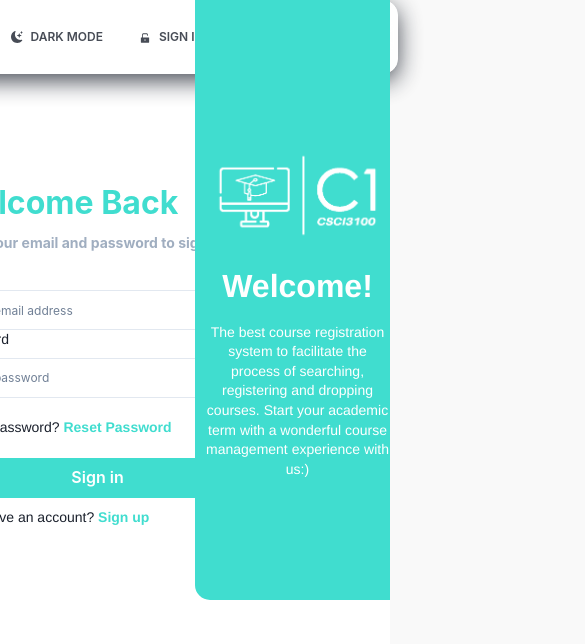
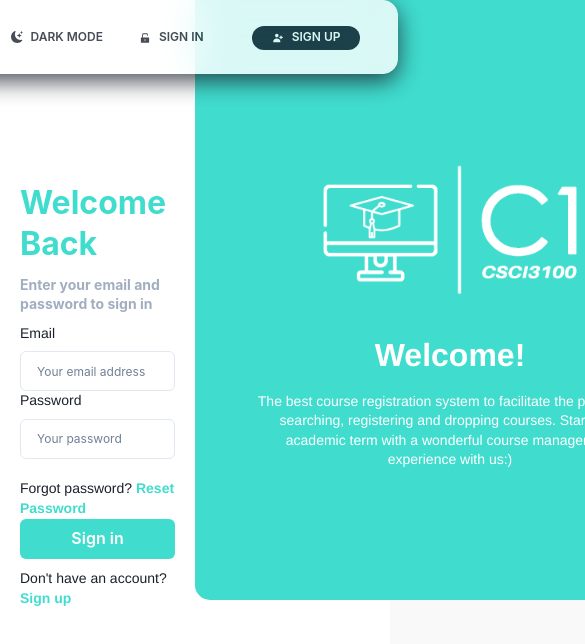
Before and after one commit to dominicchandev/CSCI3100-project, a Next.js app: page /login in a window 390 px wide. Shown: the top 644 px of the page, 585 px wide, since content can reach past the window. Built offline with nearby package versions, Linux system fonts and the light colour scheme; no server answers.

Commit message:
Login related page ui responsiveness

```diff
--- a/components/companyintro.js
+++ b/components/companyintro.js
@@ -16,9 +16,8 @@ export function CompanyIntro() {
 
     return (
         <Box
-            w="50%"
+            minW="500px"
             h="600px"
-            position="sticky"
             right="0px"
             top="0"
             pl="10px"
--- a/components/navigationbar.js
+++ b/components/navigationbar.js
@@ -35,10 +35,8 @@ export function NavigationBar(props) {
     return (
     <Box>
         <Box
-            position="sticky"
             w="600px"
             rounded="15px"
-            top="0"
             pl="10px"
             boxShadow="0px 7px 23px 0px"
             bg="white"
--- a/pages/login/changepw.js
+++ b/pages/login/changepw.js
@@ -71,8 +71,8 @@ export default function LoginPage() {
     };
 
     return (
-        <Flex>
-                <Box w="50%" h='100%' bg='white'>
+        <Flex bg="white">
+            <Box w="50%" h='100%' pr="20px" pl="20px">
                 <VStack>
                     <NavigationBar colorMode={colorMode}/>
 
@@ -141,7 +141,9 @@ export default function LoginPage() {
                     </VStack>
             </Box>
             <Spacer/>
+            <Box w="50%" h='100vh'>
                 <CompanyIntro colorMode={colorMode}/>
+            </Box>
         </Flex>
 
     );
--- a/pages/login/index.js
+++ b/pages/login/index.js
@@ -15,7 +15,7 @@ import {
   VStack,
 } from "@chakra-ui/react";
 import { useRouter } from "next/router";
-import { useState, useRef, useEffect } from "react";
+import { useState } from "react";
 import { CompanyIntro } from "@/components/companyintro";
 import { NavigationBar } from "@/components/navigationbar";
 import { useAuth } from "@/utils/hooks/useAuth";
@@ -30,10 +30,6 @@ export default function LoginPage() {
   const toast = useToast();
 
   const { authStatus } = useAuth();
-
-  // useEffect(() => {
-  //   if (authStatus === "auth") router.push("/");
-  // }, [authStatus, router]);
 
   const handleSubmit = (e) => {
     setIsLoading(true);
@@ -82,8 +78,8 @@ export default function LoginPage() {
 
   return (
     <Flex bg = "white" height ="100vh">
-      <Box w="50%" h="100%" bg="white">
-        <VStack>
+      <Box w="50%" h="100%" pr="20px" pl="20px">
+        <VStack width="100%">
           <NavigationBar colorMode={colorMode} />
 
           <VStack
@@ -125,7 +121,6 @@ export default function LoginPage() {
                   Email
                 </FormLabel>
                 <Input
-                  w="300px"
                   placeholder="Your email address"
                   fontSize="12px"
                   type="text"
@@ -145,7 +140,6 @@ export default function LoginPage() {
                   Password
                 </FormLabel>
                 <Input
-                  w="300px"
                   placeholder="Your password"
                   fontSize="12px"
                   type="password"
@@ -164,7 +158,6 @@ export default function LoginPage() {
               fontWeight="regular"
               fontSize="14px"
               color="Gray.Gray-400"
-              width="237px"
               height="20px"
             >
               <span>Forgot password? </span>
@@ -191,7 +184,6 @@ export default function LoginPage() {
               fontWeight="regular"
               fontSize="14px"
               color="Gray.Gray-400"
-              width="202.5px"
               height="19.5px"
             >
               <span>{"Don't have an account?"} </span>
@@ -204,8 +196,9 @@ export default function LoginPage() {
           </VStack>
         </VStack>
       </Box>
-      <Spacer />
-      <CompanyIntro colorMode={colorMode} />
+      <Box width="50%">
+        <CompanyIntro colorMode={colorMode} />
+      </Box>
     </Flex>
   );
 }
```
Also changed, not shown: pages/login/resetpw.js (+4 -3 lines), pages/login/verify.js (+4 -3 lines). Lines whose indentation alone changed are shown as unchanged.
